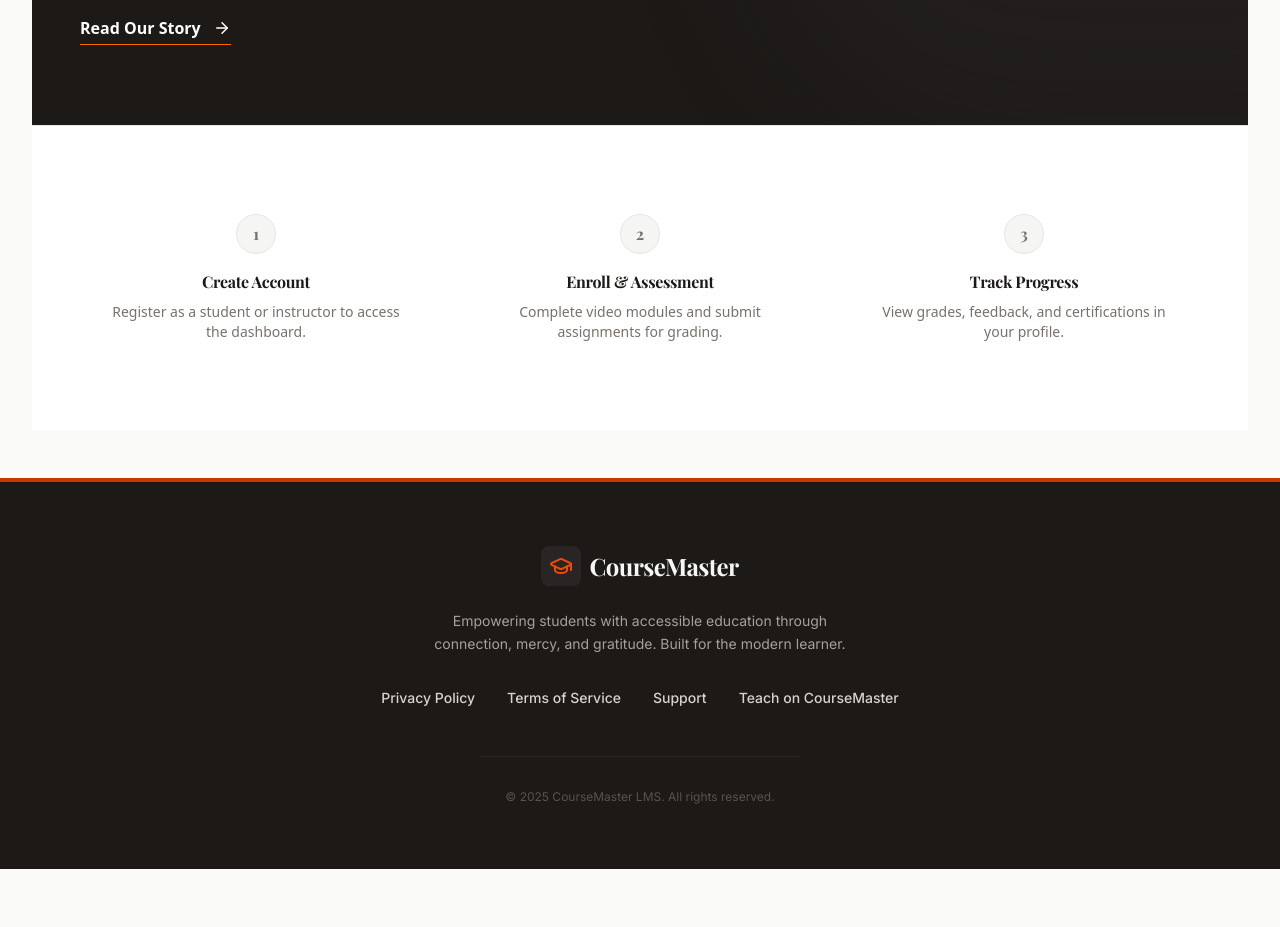
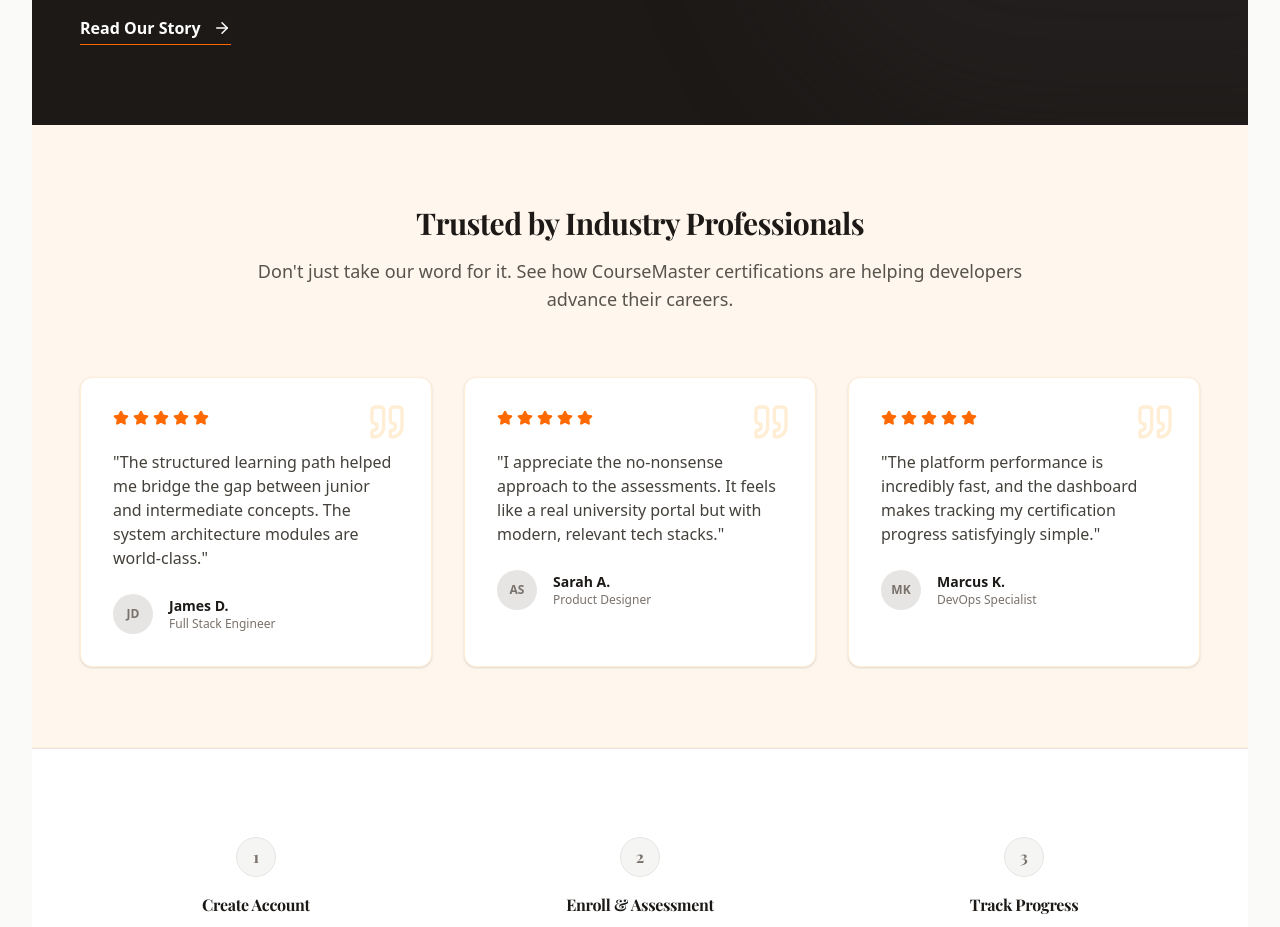
Before and after one commit to Nisha0202/lms_frontend, a Next.js app: page / in a window 1280 px wide. Shown: the part 1460-2387 px from the top of the page. Before the commit the page ends 2329 px from the top, so only its background shows below. Built offline with nearby package versions, Linux system fonts and the light colour scheme; no server answers; a web font is replaced by a local one.

Commit message:
added section in home page

```diff
--- a/src/app/page.tsx
+++ b/src/app/page.tsx
@@ -2,7 +2,9 @@ import Link from 'next/link';
 import {
   BookOpen, Users, GraduationCap,
   ArrowRight, LayoutDashboard,
-  Target, Heart, Globe
+  Target, Heart, Globe,
+  Star,
+  Quote
 } from 'lucide-react';
 import CourseCard from '@/components/CourseCard';
 
@@ -133,7 +135,7 @@ export default async function HomePage() {
         </div>
       </section>
 
-      {/* ================= 2.5 ABOUT US TEASER (NEW) ================= */}
+      {/* ================= 3 ABOUT US TEASER  ================= */}
       <section className="py-20 bg-stone-900 text-white relative overflow-hidden">
         {/* Background Pattern */}
         <div className="absolute top-0 right-0 w-1/2 h-full bg-stone-800/50 rounded-l-full blur-3xl -mr-32"></div>
@@ -181,7 +183,83 @@ export default async function HomePage() {
         </div>
       </section>
 
-      {/* ================= 3. SYSTEM WORKFLOW ================= */}
+      {/* ================= 4 SUCCESS STORIES (EXTRA) ================= */}
+      <section className="py-20 bg-orange-50 border-b border-orange-100">
+        <div className="container mx-auto max-w-6xl px-4">
+
+          <div className="text-center max-w-3xl mx-auto mb-16">
+            <h2 className="text-3xl font-serif font-bold text-stone-900 mb-4">Trusted by Industry Professionals</h2>
+            <p className="text-stone-600 text-lg">
+              Don't just take our word for it. See how CourseMaster certifications are helping developers advance their careers.
+            </p>
+          </div>
+
+          <div className="grid grid-cols-1 md:grid-cols-3 gap-8">
+            {/* Review Card 1 */}
+            <div className="bg-white p-8 rounded-xl border border-orange-100 shadow-sm relative">
+              <Quote className="absolute top-6 right-6 text-orange-100" size={40} />
+              <div className="flex gap-1 text-orange-500 mb-6">
+                {[1,2,3,4,5].map((i) => ( <Star key={i} size={16} fill="currentColor" /> ))}
+              </div>
+              <p className="text-stone-700 mb-6 relative z-10">
+                "The structured learning path helped me bridge the gap between junior and intermediate concepts. The system architecture modules are world-class."
+              </p>
+              <div className="flex items-center gap-4">
+                <div className="w-10 h-10 bg-stone-200 rounded-full flex items-center justify-center text-stone-500 font-bold text-xs">
+                  JD
+                </div>
+                <div>
+                  <div className="font-bold text-sm text-stone-900">James D.</div>
+                  <div className="text-xs text-stone-500">Full Stack Engineer</div>
+                </div>
+              </div>
+            </div>
+
+            {/* Review Card 2 */}
+            <div className="bg-white p-8 rounded-xl border border-orange-100 shadow-sm relative">
+              <Quote className="absolute top-6 right-6 text-orange-100" size={40} />
+              <div className="flex gap-1 text-orange-500 mb-6">
+                {[1,2,3,4,5].map((i) => ( <Star key={i} size={16} fill="currentColor" /> ))}
+              </div>
+              <p className="text-stone-700 mb-6 relative z-10">
+                "I appreciate the no-nonsense approach to the assessments. It feels like a real university portal but with modern, relevant tech stacks."
+              </p>
+              <div className="flex items-center gap-4">
+                <div className="w-10 h-10 bg-stone-200 rounded-full flex items-center justify-center text-stone-500 font-bold text-xs">
+                  AS
+                </div>
+                <div>
+                  <div className="font-bold text-sm text-stone-900">Sarah A.</div>
+                  <div className="text-xs text-stone-500">Product Designer</div>
+                </div>
+              </div>
+            </div>
+
+            {/* Review Card 3 */}
+            <div className="bg-white p-8 rounded-xl border border-orange-100 shadow-sm relative">
+              <Quote className="absolute top-6 right-6 text-orange-100" size={40} />
+              <div className="flex gap-1 text-orange-500 mb-6">
+                {[1,2,3,4,5].map((i) => ( <Star key={i} size={16} fill="currentColor" /> ))}
+              </div>
+              <p className="text-stone-700 mb-6 relative z-10">
+                "The platform performance is incredibly fast, and the dashboard makes tracking my certification progress satisfyingly simple."
+              </p>
+              <div className="flex items-center gap-4">
+                <div className="w-10 h-10 bg-stone-200 rounded-full flex items-center justify-center text-stone-500 font-bold text-xs">
+                  MK
+                </div>
+                <div>
+                  <div className="font-bold text-sm text-stone-900">Marcus K.</div>
+                  <div className="text-xs text-stone-500">DevOps Specialist</div>
+                </div>
+              </div>
+            </div>
+          </div>
+
+        </div>
+      </section>
+
+      {/* ================= 5. SYSTEM WORKFLOW ================= */}
       <section className="py-16 bg-white border-t border-stone-200">
         <div className="container mx-auto px-4 max-w-6xl">
           <div className="grid grid-cols-1 md:grid-cols-3 gap-8 text-center">
```
